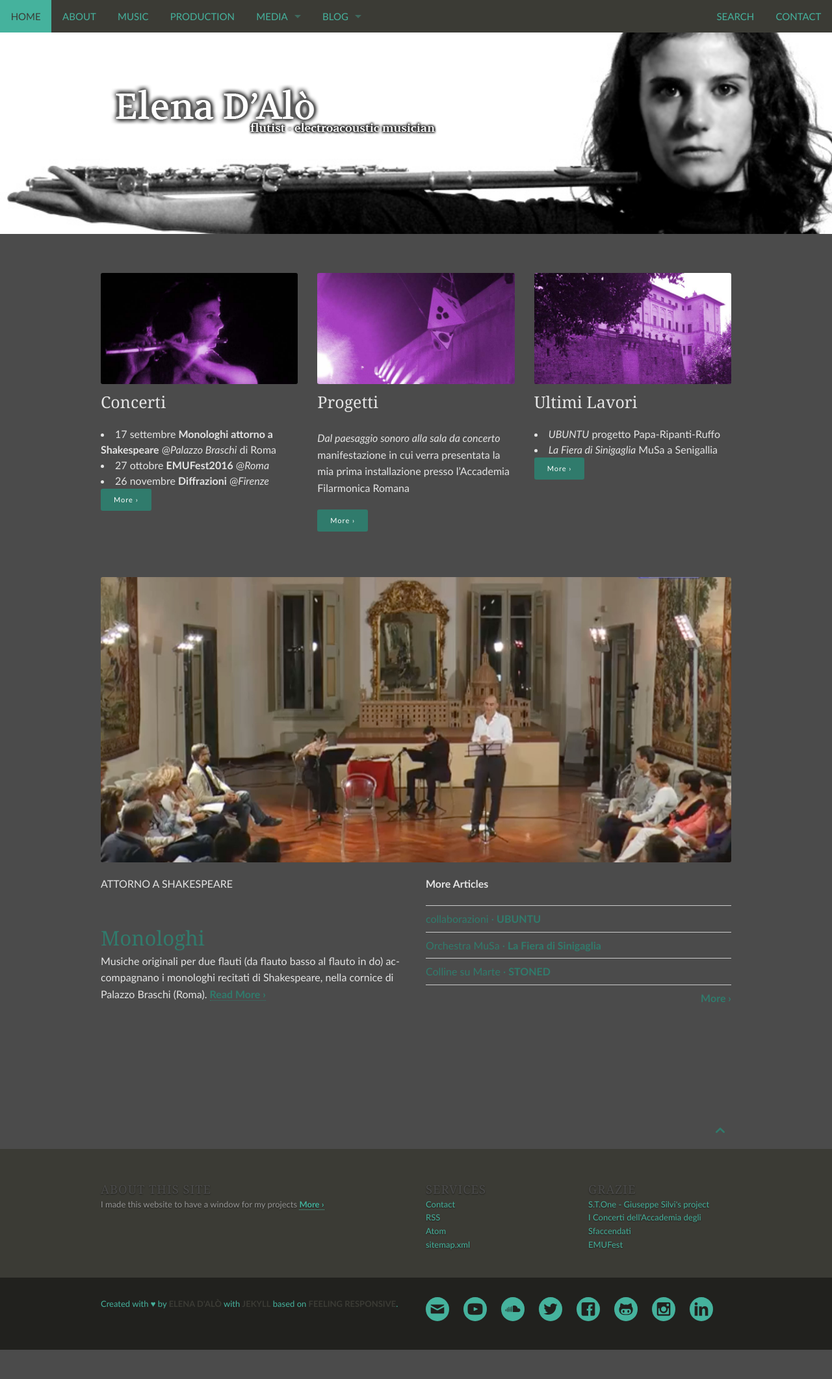
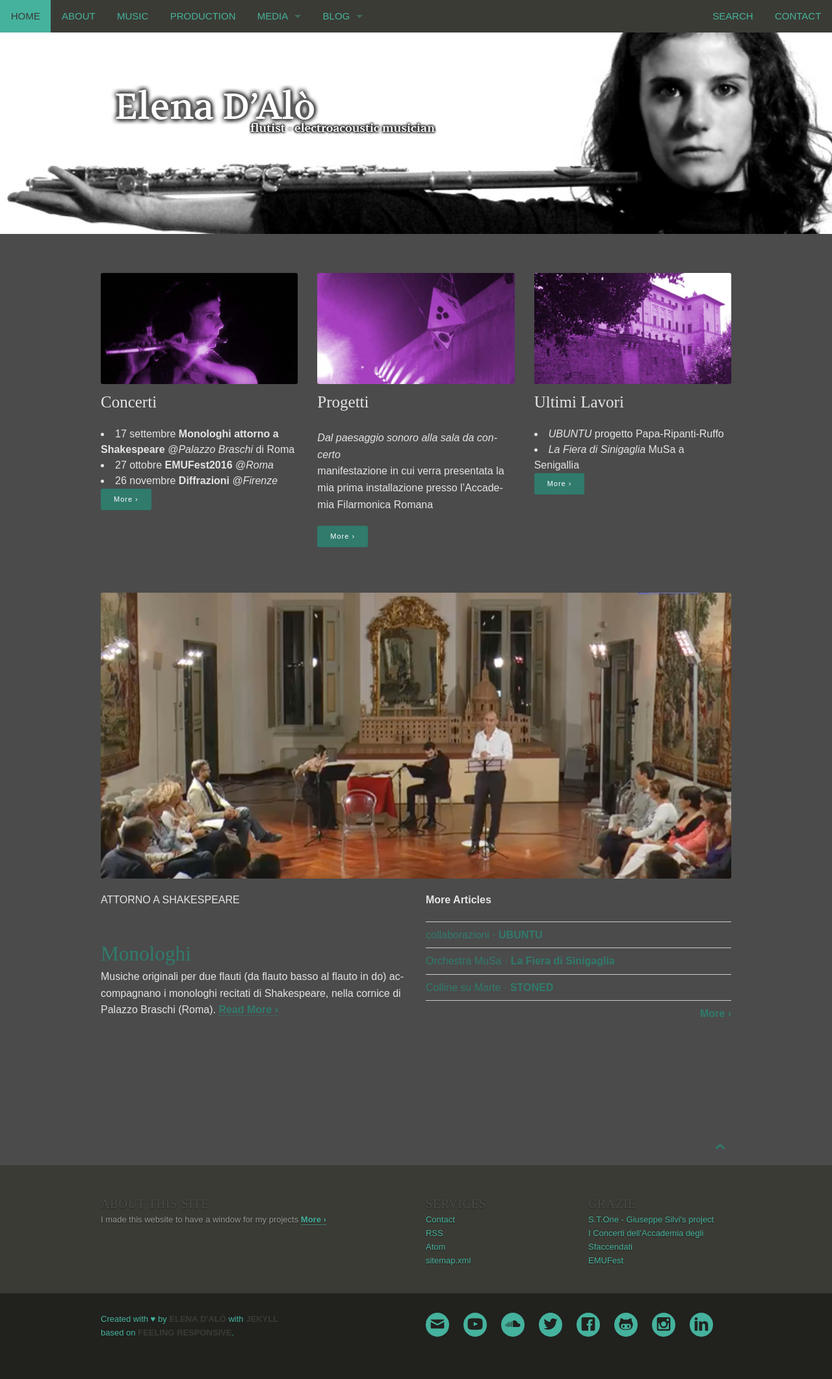
Before and after one commit to nenelenen/nenelenen.github.io, a Jekyll site: the page built from pages/pages-root-folder/index.md, in a window 1280 px wide. Shown: the whole page at 65% size. Built offline with Jekyll 4.4.1, drawn with Linux system fonts in a browser that asks for light colours; before the commit the page ends 2077 px from its top, so only the background shows below that.

Commit message:
font nuovi

```diff
--- a/_sass/_02_settings_typography.scss
+++ b/_sass/_02_settings_typography.scss
@@ -21,8 +21,8 @@ $rem-base: $base-font-size;
 $base-line-height: 1.5 !default;
 
 
-$font-family-sans-serif: "Candara", "Helvetica Neue", Helvetica, Arial, sans-serif;
-$font-family-serif: "New Yorker", Georgia, Times, serif;
+$font-family-sans-serif: "Raleway", sans-serif;
+$font-family-serif: "Sorts Mill Goudy", serif;
 $font-family-monospace: "Lucida Console", Monaco, monospace;
 
 $body-font-family: $font-family-sans-serif;
```
